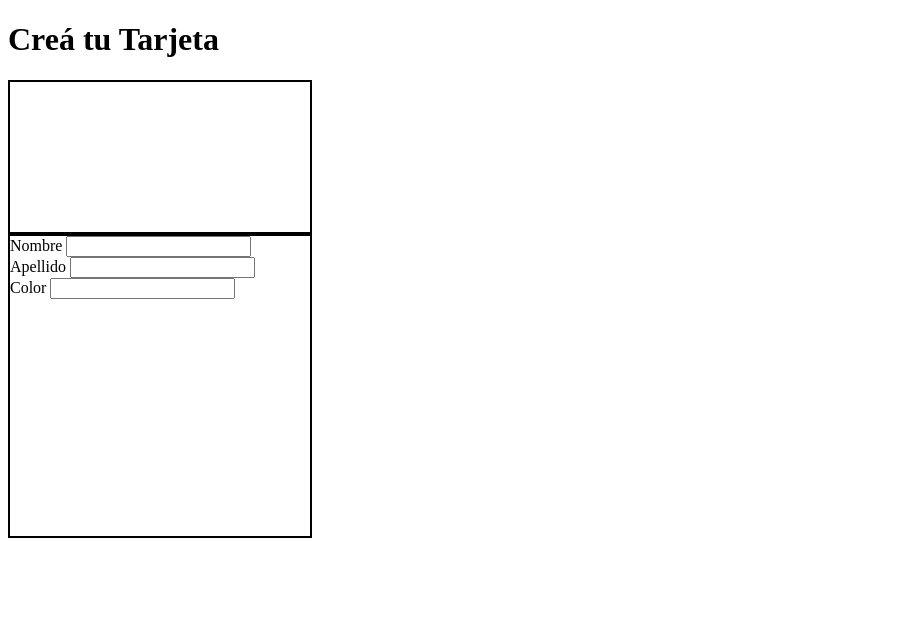
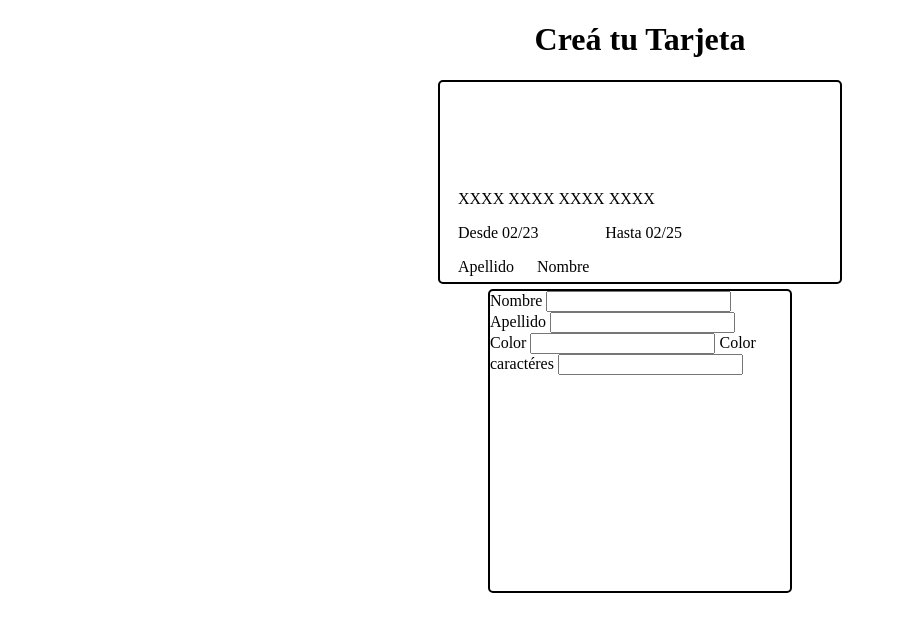
Before and after one commit to AgustinCastino/TarjetaDinamica, a plain HTML site: page index.html in a window 1280 px wide. Shown: the whole page, without its empty margins (0-897 px from the left). Drawn offline with Linux system fonts and the light colour scheme.

Commit message:
Se trabaja en el diseño de la tarjeta

```diff
--- a/index.html
+++ b/index.html
@@ -13,8 +13,24 @@
     <h1> Creá tu Tarjeta </h1>
 
     <div id="tarjeta">
-        <p id="nombreTarjeta" class="nombre"></p>
-        <p id="nombreTarjeta" class="apellido"></p>
+
+        <div class="contenedorDatosTarjeta">
+
+            <div class="numerosTarjeta">
+                <p> XXXX XXXX XXXX XXXX</p>
+            </div>
+
+            <div class="fechas">
+                <p id="fechaEmision">Desde 02/23</p>
+                <p id="fechaVencimiento"> Hasta 02/25</p>
+            </div>
+
+            <div class="identificacion">
+                <p id="nombreTarjeta" class="apellido">Apellido</p>
+                <p id="nombreTarjeta" class="nombre"> Nombre </p>
+            </div>
+        </div>
+
 
     </div>
 
@@ -32,6 +48,9 @@
         <div id="disenio">
             <label for=""> Color </label>
             <input type="text" id="color" maxlength="6">
+
+            <label for=""> Color caractéres</label>
+            <input type="text" id="colorCaracteres" maxlength="6">
         </div>
 
     </section>
--- a/style.css
+++ b/style.css
@@ -1,11 +1,56 @@
+h1{
+    text-align: center;
+}
+
+p{
+    margin: 8px;
+}
+
 #tarjeta{
     border: 2px solid black;
-    height: 150px;
-    width: 300px;
+    border-radius: 5px;
+
+    height: 200px;
+    width: 400px;
+
+    margin: auto;
+    margin-bottom: 5px;
+
+    display: flex;
+    flex-direction: column;
+    justify-content: flex-end;
+}
+
+.contenedorDatosTarjeta{
+
+    display: flex;
+    flex-direction: column;
+
+    height: 100px;
+
+}
+
+#tarjeta .contenedorDatosTarjeta div{
+    display: flex;
+
+    margin-left: 10px;
+}
+
+#tarjeta .fechas{
+    justify-content: space-between;
+    width: 60%;
+}
+
+#tarjeta .identificacion .nombre{
+    margin-left: 15px;
+
 }
 
 #inputsUsuario{
     border: 2px solid black;
+    border-radius: 5px;
+
+    margin: auto;
 
     height: 300px;
     width: 300px;
```
